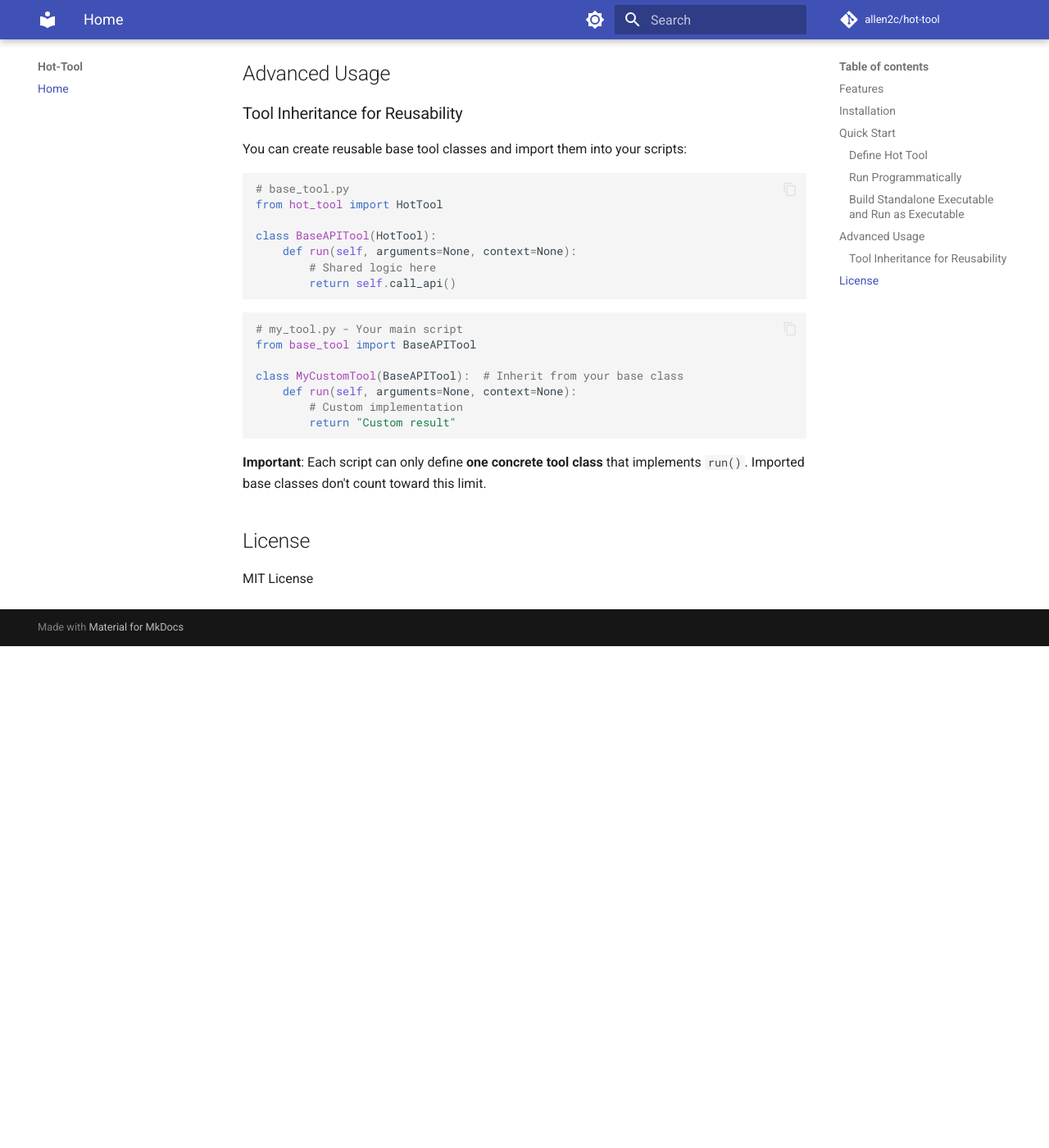
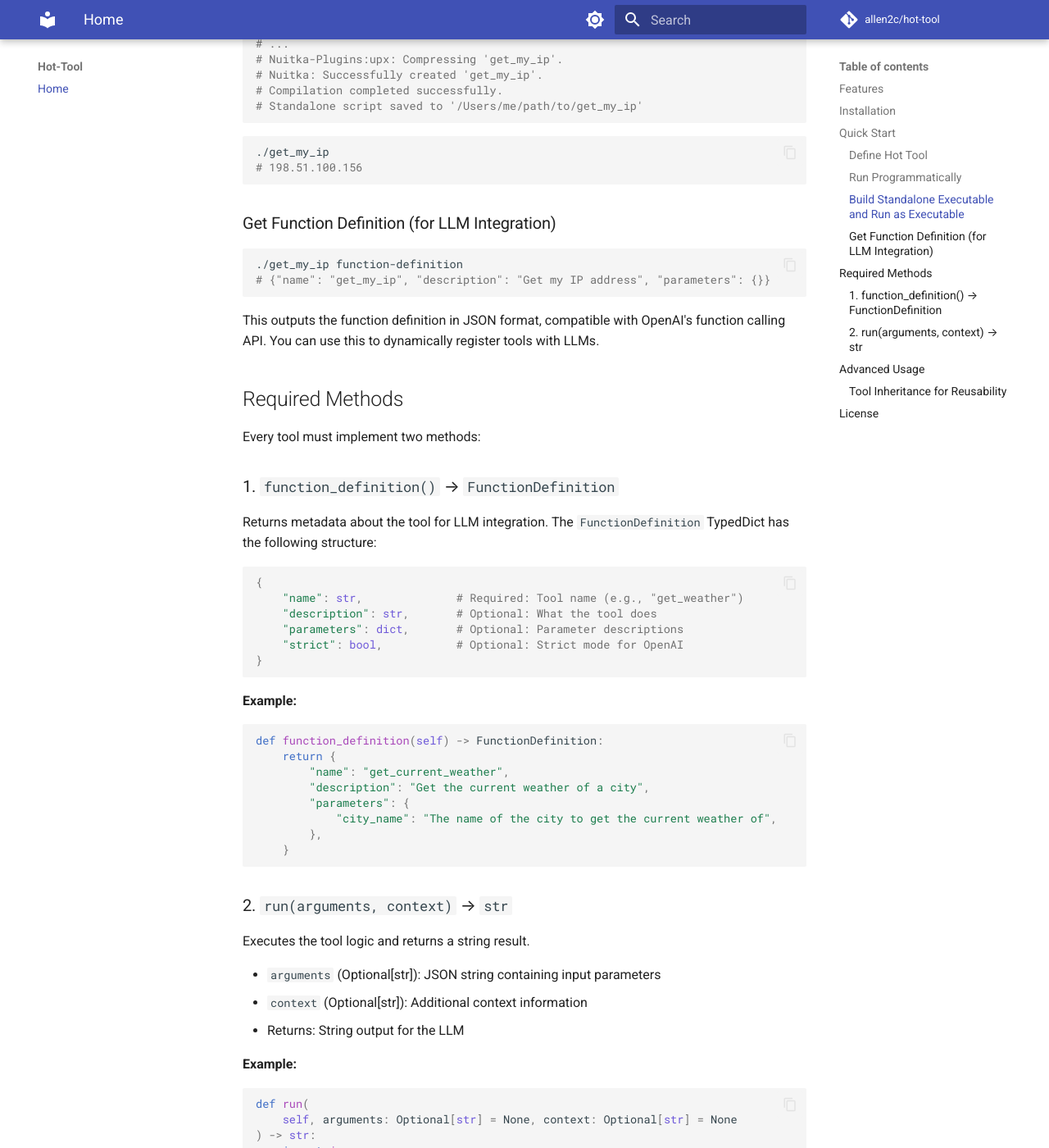
Before and after one commit to allen2c/hot-tool, an MkDocs documentation site: the page built from docs/index.md, in a window 1280 px wide and 1400 px high, scrolled down 1579 px. Shown: the whole window at 82% size. Built offline with MkDocs 1.6.1 and Material for MkDocs 9.7.7, drawn with Linux system fonts in a browser that asks for light colours; comment, search, counter and statistics services are not loaded; before the commit the page ends 2367 px from its top, so only the background shows below that; some of the changed text lies outside the part shown.

Commit message:
feat: ✨ Add LLM integration with function definitions
Require tools to implement both `run()` and `function_definition()` methods
for seamless integration with LLM function calling APIs. Update examples
and runtime checks to enforce the new interface.

BREAKING CHANGE: Tools must now provide function_definition() method
in addition to run() for LLM compatibility.

````diff
--- a/docs/index.md
+++ b/docs/index.md
@@ -4,7 +4,8 @@ Build and package Python tools into standalone executables for LLM integration.
 
 ## Features
 
-- **Define Tools Simply** - Inherit from `HotTool` class and implement the `run()` method
+- **Define Tools Simply** - Inherit from `HotTool` class and implement required methods
+- **LLM-Ready** - Built-in support for function definitions compatible with OpenAI's function calling
 - **Build Standalone Executables** - Compile Python tools into single binary files using `hot-tool build`
 - **Run Without Dependencies** - Execute tools without Python installation or source code access
 
@@ -24,10 +25,17 @@ from typing import Optional
 
 import requests
 
-from hot_tool import HotTool
+from hot_tool import FunctionDefinition, HotTool
 
 
 class GetMyIpTool(HotTool):
+    def function_definition(self) -> FunctionDefinition:
+        return {
+            "name": "get_my_ip",
+            "description": "Get my IP address",
+            "parameters": {},
+        }
+
     def run(
         self, arguments: Optional[str] = None, context: Optional[str] = None
     ) -> str:
@@ -68,6 +76,66 @@ hot-tool build get_my_ip.py -o get_my_ip
 # 198.51.100.156
 ```
 
+### Get Function Definition (for LLM Integration)
+
+```shell
+./get_my_ip function-definition
+# {"name": "get_my_ip", "description": "Get my IP address", "parameters": {}}
+```
+
+This outputs the function definition in JSON format, compatible with OpenAI's function calling API. You can use this to dynamically register tools with LLMs.
+
+## Required Methods
+
+Every tool must implement two methods:
+
+### 1. `function_definition()` → `FunctionDefinition`
+
+Returns metadata about the tool for LLM integration. The `FunctionDefinition` TypedDict has the following structure:
+
+```python
+{
+    "name": str,              # Required: Tool name (e.g., "get_weather")
+    "description": str,       # Optional: What the tool does
+    "parameters": dict,       # Optional: Parameter descriptions
+    "strict": bool,           # Optional: Strict mode for OpenAI
+}
+```
+
+**Example:**
+
+```python
+def function_definition(self) -> FunctionDefinition:
+    return {
+        "name": "get_current_weather",
+        "description": "Get the current weather of a city",
+        "parameters": {
+            "city_name": "The name of the city to get the current weather of",
+        },
+    }
+```
+
+### 2. `run(arguments, context)` → `str`
+
+Executes the tool logic and returns a string result.
+
+- `arguments` (Optional[str]): JSON string containing input parameters
+- `context` (Optional[str]): Additional context information
+- Returns: String output for the LLM
+
+**Example:**
+
+```python
+def run(
+    self, arguments: Optional[str] = None, context: Optional[str] = None
+) -> str:
+    import json
+    args = json.loads(arguments or "{}")
+    city_name = args.get("city_name", "New York")
+    # ... your logic here ...
+    return "Current weather: Sunny, 72°F"
+```
+
 ## Advanced Usage
 
 ### Tool Inheritance for Reusability
@@ -94,7 +162,7 @@ class MyCustomTool(BaseAPITool):  # Inherit from your base class
         return "Custom result"
 ```
 
-**Important**: Each script can only define **one concrete tool class** that implements `run()`. Imported base classes don't count toward this limit.
+**Important**: Each script can only define **one concrete tool class** that implements both `run()` and `function_definition()`. Imported base classes don't count toward this limit.
 
 ## License
 
````
Also changed, not shown: README.md (+71 -3 lines), 2 other files.
